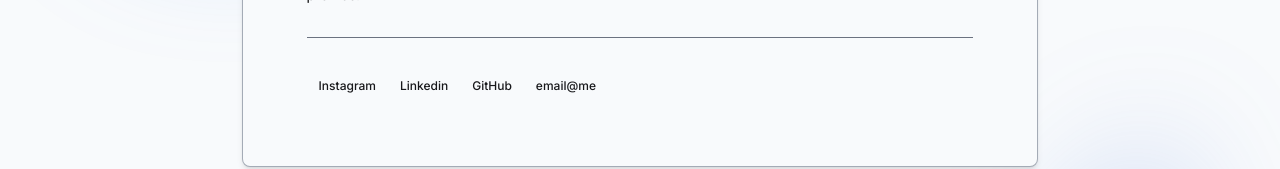
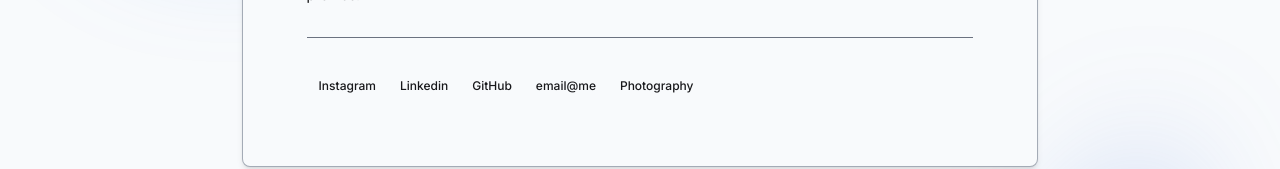
Before and after one commit to xdguido/guidogennari-web, a Next.js app: page / in a window 1280 px wide. Shown: the part 432-601 px from the top of the page. Built offline with nearby package versions, Linux system fonts and the light colour scheme; what prettier-plugin-tailwindcss would draw is missing.

Commit message:
feat: add links

```diff
--- a/components/ui/NavLink.tsx
+++ b/components/ui/NavLink.tsx
@@ -1,8 +1,14 @@
 import Link from 'next/link';
 import { useRouter } from 'next/router';
 import { Button } from './Button';
+import { ComponentPropsWithoutRef } from 'react';
 
-export default function NavLink({ children, href }: { children: React.ReactNode; href: string }) {
+type NavLinkProps = {
+  children: React.ReactNode;
+  href: string;
+} & Omit<ComponentPropsWithoutRef<'a'>, 'href'>;
+
+export default function NavLink({ children, href, ...props }: NavLinkProps) {
   const router = useRouter();
 
   return (
@@ -16,7 +22,9 @@ export default function NavLink({ children, href }: { children: React.ReactNode;
           : 'text-primary underline-offset-4 hover:underline'
       }
     >
-      <Link href={href}>{children}</Link>
+      <Link href={href} {...props}>
+        {children}
+      </Link>
     </Button>
   );
 }
--- a/lib/about/en.ts
+++ b/lib/about/en.ts
@@ -5,7 +5,11 @@ const en = {
   paragraph2:
     "I've always been interested in technology and computers. I used code extensively in statistical studies during my engineering career and games mod and server development as a hobby. During the last years, I learned web development and started working as a freelancer, spending significant time building web apps.",
   paragraph3:
-    'For more information about me and my interests, feel free to contact me or explore my social media profiles.'
+    'For more information about me and my interests, feel free to contact me or explore my social media profiles.',
+  links: {
+    resume: 'Resume',
+    photography: 'Photography'
+  }
 };
 
 export default en;
--- a/lib/about/es.ts
+++ b/lib/about/es.ts
@@ -5,7 +5,11 @@ const es = {
   paragraph2:
     'Siempre me ha interesado la tecnología y las computadoras. Utilicé el código extensamente en estudios estadísticos durante mi carrera de ingeniería y en el desarrollo de mods y servidores de juegos como pasatiempo. Durante los últimos años, aprendí desarrollo web y comencé a trabajar como freelancer, dedicando mucho tiempo a la construcción de aplicaciones web.',
   paragraph3:
-    'Para conocer mas sobre mí y mis intereses, no dudes en contactarme o explorar mis perfiles en redes sociales.'
+    'Para conocer mas sobre mí y mis intereses, no dudes en contactarme o explorar mis perfiles en redes sociales.',
+  links: {
+    resume: 'Currículum',
+    photography: 'Fotografía'
+  }
 };
 
 export default es;
--- a/lib/resume/es.ts
+++ b/lib/resume/es.ts
@@ -21,7 +21,7 @@ const es = {
   coursesDescription:
     'Brinda experiencia práctica en la construcción de una aplicación web de producción en un entorno de equipo.',
   engineering: 'Ingeniería en la Universidad Nacional del Comahue.',
-  biology: 'Licenciatura en Ciencias Biológicas.',
+  biology: 'Bachillerato en Ciencias Biológicas.',
   spanish: 'Español (nativo)',
   english: 'Inglés',
   print: 'imprimir',
--- a/pages/index.tsx
+++ b/pages/index.tsx
@@ -43,16 +43,27 @@ export default function Home() {
         <div className="w-full border-b border-b-gray-500">{/* separator */}</div>
         <ul className="flex">
           <li>
-            <NavLink href="https://www.instagram.com/gennariguido/">Instagram</NavLink>
+            <NavLink target={'_blank'} href="https://www.instagram.com/gennariguido/">
+              Instagram
+            </NavLink>
           </li>
           <li>
-            <NavLink href="https://www.linkedin.com/in/guido-gennari/">Linkedin</NavLink>
+            <NavLink target={'_blank'} href="https://www.linkedin.com/in/guido-gennari/">
+              Linkedin
+            </NavLink>
           </li>
           <li>
-            <NavLink href="https://github.com/xdguido">GitHub</NavLink>
+            <NavLink target={'_blank'} href="https://github.com/xdguido">
+              GitHub
+            </NavLink>
           </li>
           <li>
             <NavLink href="mailto:guidogennari95@gmail.com">email@me</NavLink>
+          </li>
+          <li>
+            <NavLink target={'_blank'} href="https://guido-ph.vercel.app/">
+              {t.links.photography}
+            </NavLink>
           </li>
         </ul>
       </section>
```
